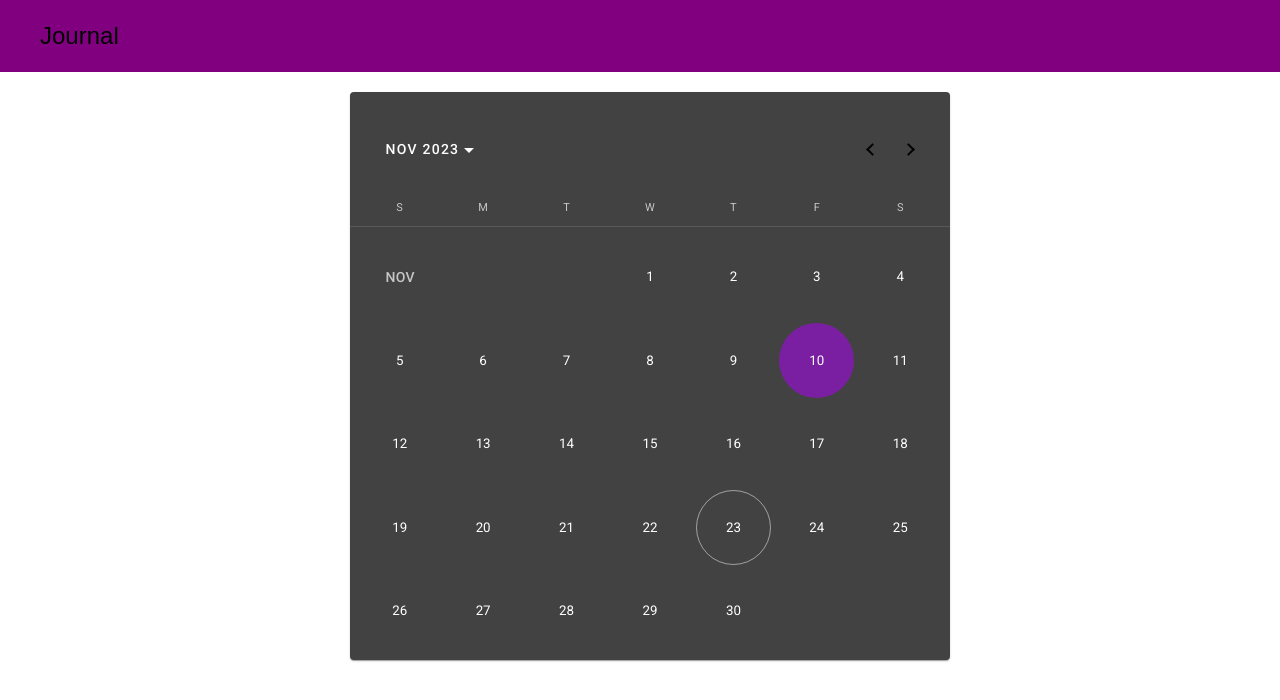
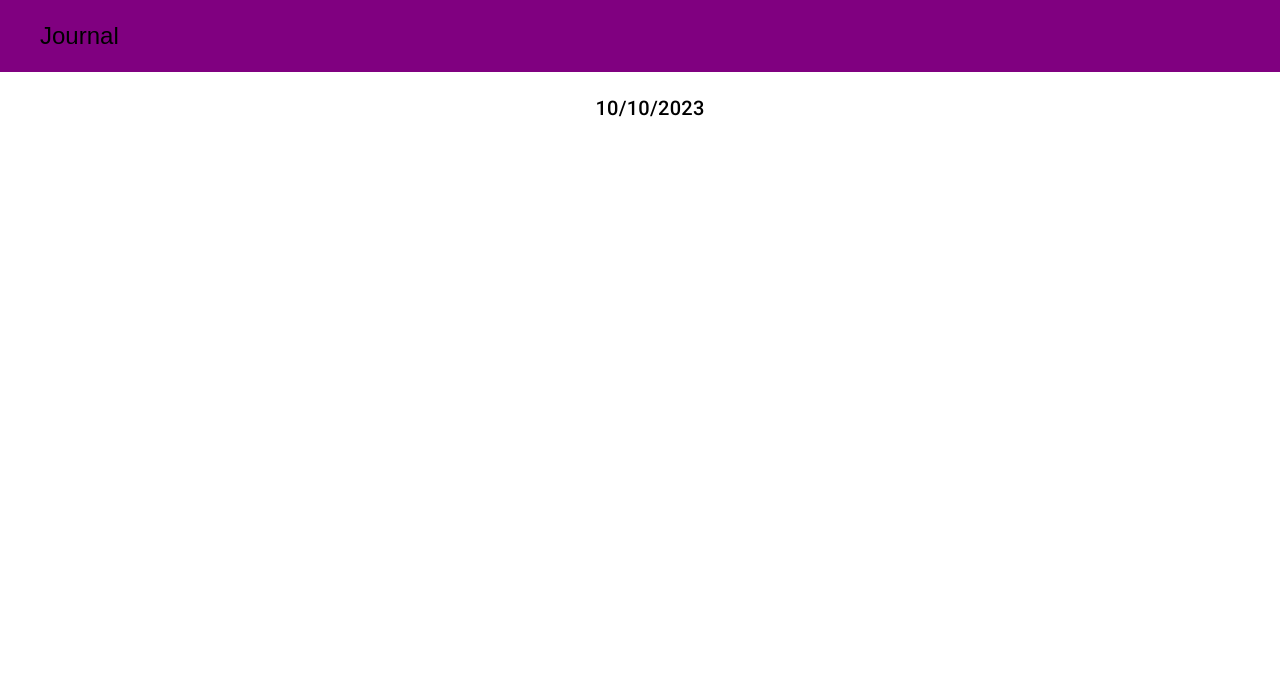
Before and after one commit to tephron4/Journal, an Angular app in the folder journal/: page / in a window 1280 px wide. Both pictures are taken after a click on the button "10". Shown: the top 700 px of the page. Built offline with nearby package versions, Linux system fonts and the light colour scheme.

Commit message:
Created day component that displays date.
Day component displays and calendar component is hidden when date is
selected on calendar. Date is correctly sent to the day component and
displayed.

TEST=Ran app locally to test display and date correctness.

```diff
--- a/journal/src/app/app.component.html
+++ b/journal/src/app/app.component.html
@@ -2,6 +2,14 @@
     <app-header></app-header>
 
     <div class="content">
-        <app-calendar></app-calendar>
+        <app-calendar
+            *ngIf="!this.showDay"
+            (changeDay)="changeDay($event)">
+        </app-calendar>
+
+        <app-day
+            *ngIf="this.showDay"
+            [date]="this.date">
+        </app-day>
     </div>
 </div>
--- a/journal/src/app/app.component.ts
+++ b/journal/src/app/app.component.ts
@@ -1,16 +1,40 @@
 import { Component } from '@angular/core';
 import { CommonModule } from '@angular/common';
 import { RouterOutlet } from '@angular/router';
+import { CalendarComponent } from './calendar/calendar.component';
+import { DayComponent } from './day/day.component';
 import { HeaderComponent } from './header/header.component';
-import { CalendarComponent } from './calendar/calendar.component';
+
+export interface DateType {
+  month: string;
+  day: string;
+  year: string;
+}
 
 @Component({
   selector: 'app-root',
   standalone: true,
-  imports: [CalendarComponent, CommonModule, HeaderComponent, RouterOutlet],
+  imports: [
+    CalendarComponent,
+    CommonModule,
+    DayComponent,
+    HeaderComponent,
+    RouterOutlet],
   templateUrl: './app.component.html',
   styleUrl: './app.component.css'
 })
 export class AppComponent {
   title = 'journal';
+
+  showDay = false;
+  date?: DateType;
+
+  changeDay(newDate: DateType) {
+    this.date = newDate;
+    this.toggleDayView(true);
+  }
+
+  toggleDayView(show: boolean) {
+    this.showDay = show;
+  }
 }
--- a/journal/src/app/calendar/calendar.component.ts
+++ b/journal/src/app/calendar/calendar.component.ts
@@ -1,8 +1,10 @@
-import { Component } from '@angular/core';
+import { Component, EventEmitter, Output } from '@angular/core';
 import { CommonModule } from '@angular/common';
 import { MatCardModule } from '@angular/material/card';
 import { MatDatepickerModule } from '@angular/material/datepicker';
 import { MatNativeDateModule } from '@angular/material/core';
+
+import { DateType } from '../app.component';
 
 @Component({
   selector: 'app-calendar',
@@ -12,9 +14,18 @@ import { MatNativeDateModule } from '@angular/material/core';
   styleUrl: './calendar.component.css'
 })
 export class CalendarComponent {
+  @Output() changeDay = new EventEmitter<DateType>();
+
   selected: Date | null = null;
 
   selectedDate() {
-    console.log(this.selected);
+    if (this.selected !== null) {
+      const newDate: DateType = {
+        month: this.selected.getMonth().toString(),
+        day: this.selected.getDate().toString(),
+        year: this.selected.getFullYear().toString(),
+      }
+      this.changeDay.emit(newDate);
+    }
   }
 }
--- /dev/null
+++ b/journal/src/app/day/day.component.html
@@ -0,0 +1,5 @@
+<div class="day">
+    <h2 class="date-title">
+        {{ this.displayDate() }}
+    </h2>
+</div>
--- /dev/null
+++ b/journal/src/app/day/day.component.ts
@@ -0,0 +1,32 @@
+import { Component, EventEmitter, Input, OnChanges, Output, SimpleChanges } from '@angular/core';
+import { CommonModule } from '@angular/common';
+import { MatDatepickerModule } from '@angular/material/datepicker';
+import { MatNativeDateModule } from '@angular/material/core';
+
+import { DateType } from '../app.component';
+
+@Component({
+  selector: 'app-day',
+  standalone: true,
+  imports: [CommonModule, MatDatepickerModule, MatNativeDateModule],
+  templateUrl: './day.component.html',
+  styleUrl: './day.component.css'
+})
+export class DayComponent implements OnChanges {
+  @Input() date?: DateType;
+  @Output() toggleDayView = new EventEmitter<boolean>();
+
+  ngOnChanges(changes: SimpleChanges) {
+    this.date = changes['date'].currentValue;
+  }
+
+  displayDate(): string {
+    return this.date?.month + '/' +
+      this.date?.day + '/' +
+      this.date?.year;
+  }
+
+  back() {
+    this.toggleDayView.emit(false);
+  }
+}
```
Also changed, not shown: journal/src/app/day/day.component.css (added), 1 other file (tests, documents, lock files or other folders).
